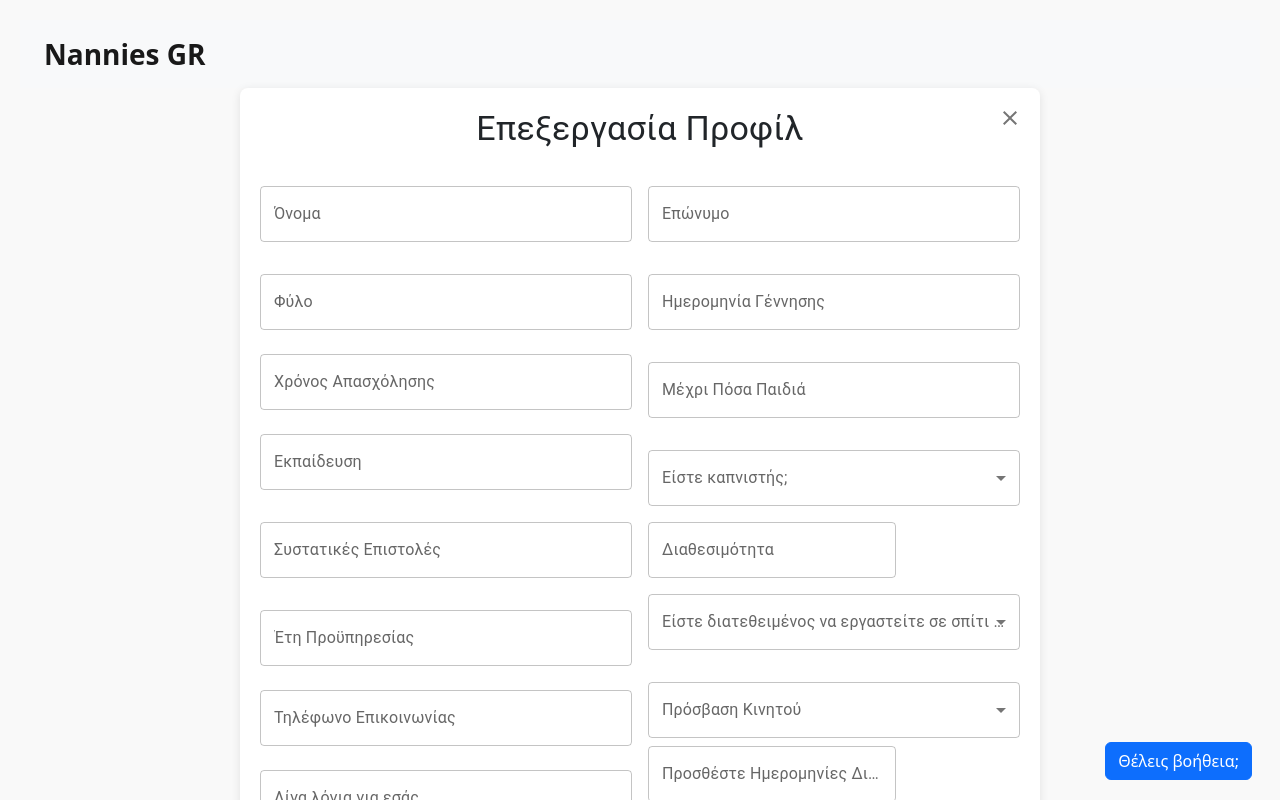
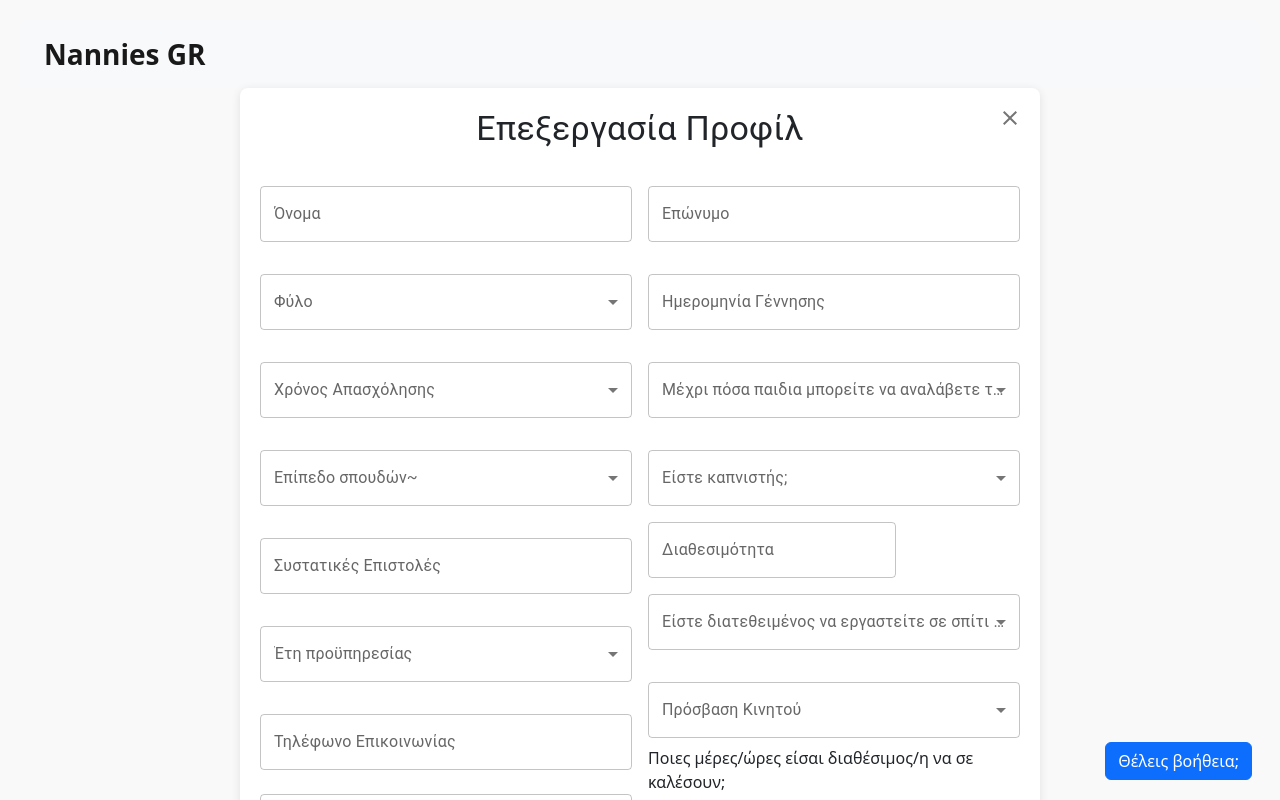
Before and after one commit to giannisz2/Website_Nannies, a React (Vite) app: page /PersonalInfo in a window 1280 px wide. Shown: the top 800 px of the page. Built offline with nearby package versions, Linux system fonts and the light colour scheme.

Commit message:
PersonalInfo υποχρεωτικα πεδία

```diff
--- a/src/pages/nannies/FirstStep.jsx
+++ b/src/pages/nannies/FirstStep.jsx
@@ -208,8 +208,8 @@ export default function FirstStep() {
                                 value={formData.gender}
                                 onChange={handleInputChange}
                             >
-                                <MenuItem value="Άνδρας">Άνδρας</MenuItem>
-                                <MenuItem value="Γυναίκα">Γυναίκα</MenuItem>
+                                <MenuItem value="Αρσενικό">Αρσενικό</MenuItem>
+                                <MenuItem value="Θυληκό">Θυληκό</MenuItem>
                                 <MenuItem value="Άλλο">Άλλο</MenuItem>
                             </Select>
                             {formErrors.gender && (
--- a/src/pages/nannies/PersonalInfo.jsx
+++ b/src/pages/nannies/PersonalInfo.jsx
@@ -11,7 +11,9 @@ import { db } from '../../providers/firebaseConfig';
 import { doc, getDoc, updateDoc } from 'firebase/firestore';
 import { useNavigate } from 'react-router-dom';
 import CloseIcon from '@mui/icons-material/Close';
-
+import Snackbar from '@mui/material/Snackbar';
+import Alert from '@mui/material/Alert';
+import Datepicker from '../../components/layout/Datepicker.jsx';
 
 export default function PersonalInfo() {
     const [formData, setFormData] = useState({
@@ -39,6 +41,40 @@ export default function PersonalInfo() {
 
     const [isLoading, setIsLoading] = useState(true);
     const navigate = useNavigate();
+    const [formErrors, setFormErrors] = useState({});
+    const [isSubmitted, setIsSubmitted] = useState(false);
+
+    const [snackbarOpen, setSnackbarOpen] = useState(false);
+    const [snackbarMessage, setSnackbarMessage] = useState('');
+    const [snackbarSeverity, setSnackbarSeverity] = useState('error');
+
+
+    const validatePhoneNumber = (phone) => {
+        return /^\d{10}$/.test(phone); // Ελέγχει αν είναι ακριβώς 10 ψηφία
+    };
+
+
+    const validateForm = () => {
+        const errors = {};
+        let isValid = true;
+
+        // Έλεγχος για όλα τα πεδία που απαιτούνται
+        ['gender', 'employmentTime', 'availability','educationLevel', 'bio','recommendationLetters', 'experienceYears', 'maxChildren', 'smoker', 'availability', 'phone','availableDate'].forEach(field => {
+            if (typeof formData[field] === 'string' ? !formData[field]?.trim() : !formData[field]) {
+                errors[field] = true;
+                isValid = false;
+            }
+
+        });
+
+        setFormErrors(errors);
+        if (!validatePhoneNumber(formData.phone)) {
+            handleSnackbarOpen('Ο αριθμός τηλεφώνου πρέπει να έχει 10 ψηφία.', 'error');
+            return false;
+        }
+
+        return isValid;
+    };
 
     useEffect(() => {
         const fetchData = async () => {
@@ -97,6 +133,13 @@ export default function PersonalInfo() {
     };
 
     const handleSave = async () => {
+        setIsSubmitted(true);
+
+        if (!validateForm()) {
+            console.log("Form validation failed.");
+            return;
+        }
+
         try {
             const userId = localStorage.getItem('userId');
             if (!userId) {
@@ -113,9 +156,25 @@ export default function PersonalInfo() {
         }
     };
 
+
     if (isLoading) {
         return <p>Φόρτωση...</p>;
     }
+
+
+
+    const handleSnackbarOpen = (message, severity = 'error') => {
+        setSnackbarMessage(message);
+        setSnackbarSeverity(severity);
+        setSnackbarOpen(true);
+    };
+
+    const handleSnackbarClose = () => {
+        setSnackbarOpen(false);
+    };
+
+
+
 
     return (
         <LocalizationProvider dateAdapter={AdapterDayjs}>
@@ -157,30 +216,59 @@ export default function PersonalInfo() {
                                 InputProps={{ readOnly: true }}
                                 className="my-3"
                             />
-                            <TextField
-                                fullWidth
-                                label="Φύλο"
+                            <FormControl fullWidth className="my-3">
+                                <InputLabel>Φύλο</InputLabel>
+                                <Select
                                     name="gender"
-                                value={formData.gender || ''}
+                                    value={formData.gender}
                                     onChange={handleInputChange}
-                                margin="normal"
-                            />
-                            <TextField
-                                fullWidth
-                                label="Χρόνος Απασχόλησης"
-                                name="employmentTime"
-                                value={formData.employmentTime || ''}
+                                >
+                                    <MenuItem value="Αρσενικό">Αρσενικό</MenuItem>
+                                    <MenuItem value="Θυληκό">Θυληκό</MenuItem>
+                                    <MenuItem value="Άλλο">Άλλο</MenuItem>
+                                </Select>
+                                {formErrors.gender && (
+                                    <p style={{ color: 'red', fontSize: '12px' }}>
+                                        Το πεδίο Φύλο είναι υποχρεωτικό
+                                    </p>
+                                )}
+                            </FormControl>
+                            <FormControl fullWidth className="my-3">
+                                <InputLabel>Χρόνος Απασχόλησης</InputLabel>
+                                <Select name="employmentTime"
+                                        value={formData.employmentTime}
                                         onChange={handleInputChange}
-                                margin="normal"
-                            />
-                            <TextField
-                                fullWidth
-                                label="Εκπαίδευση"
+                                        defaultValue=""
+                                    >
+                                    <MenuItem value="Μερική">Μερική</MenuItem>
+                                    <MenuItem value="Πλήρης">Πλήρης</MenuItem>
+                                </Select>
+                                {formErrors.employmentTime && (
+                                        <span style={{ color: 'red', fontSize: '12px' }}>
+                                        Το πεδίο Χρόνος Απασχόλησης είναι υποχρεωτικό
+                                        </span>
+                                    )}
+                            </FormControl>
+
+                             <FormControl fullWidth className="my-3">
+                                <InputLabel>Επίπεδο σπουδών~</InputLabel>
+                                <Select
                                     name="educationLevel"
-                                value={formData.educationLevel || ''}
+                                    value={formData.educationLevel}
                                     onChange={handleInputChange}
-                                className="my-3"
-                            />
+                                >
+                                    <MenuItem value="Τριτοβάθμια εκπαίδευση">Τριτοβάθμια εκπαίδευση</MenuItem>
+                                    <MenuItem value="Δευτεροβάθμια εκπαίδευση">Δευτεροβάθμια εκπαίδευση</MenuItem>
+                                    <MenuItem value="Πρωτοβάθμια εκπαίδευση">Πρωτοβάθμια εκπαίδευση</MenuItem>
+                                    <MenuItem value="Άλλο">Άλλο</MenuItem>
+                                </Select>
+                                {formErrors.educationLevel && (
+                                    <p style={{ color: 'red', fontSize: '12px' }}>
+                                        Το πεδίο Επίπεδο σπουδών είναι υποχρεωτικό
+                                    </p>
+                                )}
+                            </FormControl>
+
                             <TextField
                                 fullWidth
                                 label="Συστατικές Επιστολές"
@@ -190,22 +278,38 @@ export default function PersonalInfo() {
                                 className="my-3"
                             />
 
-                            <TextField
-                                fullWidth
-                                label="Έτη Προϋπηρεσίας"
-                                name="experienceYears"
-                                value={formData.experienceYears || ''}
+                            <FormControl fullWidth className="my-3">
+                                <InputLabel>Έτη προϋπηρεσίας</InputLabel>
+                                <Select name="experienceYears"
+                                    value={formData.experienceYears}
                                     onChange={handleInputChange}
-                                margin="normal"
-                            />
+                                    defaultValue=""
+                                >
+                                    <MenuItem value="0">0</MenuItem>
+                                    <MenuItem value="1">1</MenuItem>
+                                    <MenuItem value="2">2</MenuItem>
+                                    <MenuItem value="3">3</MenuItem>
+                                    <MenuItem value="4+">4+</MenuItem>
+                                </Select>
+                                {formErrors.experienceYears && (
+                                    <span style={{ color: 'red', fontSize: '12px' }}>
+                                    Το πεδίο Έτη προϋπηρεσίας είναι υποχρεωτικό
+                                    </span>
+                                )}
+                            </FormControl>
+
+
                             <TextField
                                 fullWidth
                                 label="Τηλέφωνο Επικοινωνίας"
                                 name="phone"
                                 value={formData.phone || ''}
                                 onChange={handleInputChange}
+                                error={formErrors.phone && isSubmitted}
+                                helperText={formErrors.phone && isSubmitted ? "Το πεδίο είναι υποχρεωτικό" : null}
                                 margin="normal"
                                 />
+
                             <TextField
                                 fullWidth
                                 label="Λίγα λόγια για εσάς..."
@@ -215,6 +319,9 @@ export default function PersonalInfo() {
                                 multiline
                                 rows={4}
                                 className="my-3"
+                                helperText={formErrors.surname ? (
+                                    <span style={{ color: 'red', fontSize: '12px' }}>Το πεδίο Επώνυμο είναι υποχρεωτικό</span>
+                                ) : null}
                             />
                         </Grid>
                         <Grid item xs={12} md={6}>
@@ -234,25 +341,36 @@ export default function PersonalInfo() {
                                 InputProps={{ readOnly: true }}
                                 className="my-3"
                             />
-                            <TextField
-                                fullWidth
-                                label="Μέχρι Πόσα Παιδιά"
-                                name="maxChildren"
-                                value={formData.maxChildren || ''}
+                            <FormControl fullWidth className="my-3">
+                                <InputLabel>Μέχρι πόσα παιδια μπορείτε να αναλάβετε ταυτόχρονα;</InputLabel>
+                                <Select name="maxChildren"
+                                    value={formData.maxChildren}
                                     onChange={handleInputChange}
-                                className="my-3"
-                            />
+                                    defaultValue=""
+                                >
+                                    <MenuItem value="1">1</MenuItem>
+                                    <MenuItem value="2">2</MenuItem>
+                                    <MenuItem value="3">3</MenuItem>
+                                    <MenuItem value="4+">4+</MenuItem>
+                                </Select>
+
+                            </FormControl>
 
                             <FormControl fullWidth className="my-3">
                                 <InputLabel>Είστε καπνιστής;</InputLabel>
-                                <Select
-                                    name="smoker"
-                                    value={formData.smoker || ''}
+                                <Select name="smoker"
+                                    value={formData.smoker}
                                     onChange={handleInputChange}
+                                    defaultValue=""
                                 >
-                                    <MenuItem value="ΝΑΙ">ΝΑΙ</MenuItem>
-                                    <MenuItem value="ΟΧΙ">ΟΧΙ</MenuItem>
+                                    <MenuItem value="ΝΑΙ">NAI</MenuItem>
+                                    <MenuItem value="ΟΧΙ">OXI</MenuItem>
                                 </Select>
+                                {formErrors.smoker && (
+                                    <span style={{ color: 'red', fontSize: '12px' }}>
+                                    Το πεδίο Είστε καπνιστής είναι υποχρεωτικό
+                                    </span>
+                                )}
                             </FormControl>
 
                             <DatePicker
@@ -262,6 +380,8 @@ export default function PersonalInfo() {
                                 onChange={(date) => handleInputChange({ target: { name: 'availability', value: date?.toISOString() || '' } })}
                                 margin="normal"
                             />
+
+
                             <FormControl fullWidth className="my-3">
                                 <InputLabel>Είστε διατεθειμένος να εργαστείτε σε σπίτι με κατοικίδια ζώα;</InputLabel>
                                 <Select
@@ -286,20 +406,26 @@ export default function PersonalInfo() {
                                     <MenuItem value="Σε αυτούς που επιλέγω εγώ">Σε αυτούς που επιλέγω εγώ</MenuItem>
                                 </Select>
                             </FormControl>
+                            <p>Ποιες μέρες/ώρες είσαι διαθέσιμος/η να σε καλέσουν;</p>
                                                     <DatePicker
-                                label="Προσθέστε Ημερομηνίες Διαθεσιμότητας"
                                                         value={null}
+                                                        minDate={dayjs()}
                                                         onChange={handleDateChange}
-                                margin="normal"
+                                                        className="my-3"
                                                     />
+
                                                     <ul>
                                                         {formData.availableDate?.map((date, index) => (
                                                             <li key={index}>
                                                                 {dayjs(date).format('DD/MM/YYYY')}
-                                        <button type="button" onClick={() => removeDate(index)}>Διαγραφή</button>
+                                                                <button type="button" onClick={() => removeDate(index)}>
+                                                                    Διαγραφή
+                                                                </button>
                                                             </li>
                                                         ))}
                                                     </ul>
+
+                                                    {formErrors.availableDate && <p style={{ color: 'red', fontSize: '12px', marginTop: '4px' }}>Το πεδίο είναι υποχρεωτικό</p>}
                         </Grid>
                         <Grid item xs={12}>
                             <Divider sx={{ marginY: 2 }} />
@@ -322,7 +448,16 @@ export default function PersonalInfo() {
                         </Grid>
                     </Grid>
                 </Box>
-
+                <Snackbar
+                    open={snackbarOpen}
+                    autoHideDuration={4000}
+                    onClose={handleSnackbarClose}
+                    anchorOrigin={{ vertical: 'top', horizontal: 'center' }}
+                >
+                    <Alert onClose={handleSnackbarClose} severity={snackbarSeverity} sx={{ width: '100%' }}>
+                        {snackbarMessage}
+                    </Alert>
+                </Snackbar>
             </Box>
         </LocalizationProvider>
     );
```
Also changed, not shown: src/pages/nannies/SecondStep.jsx (+5 -3 lines). Lines whose indentation alone changed are shown as unchanged.
